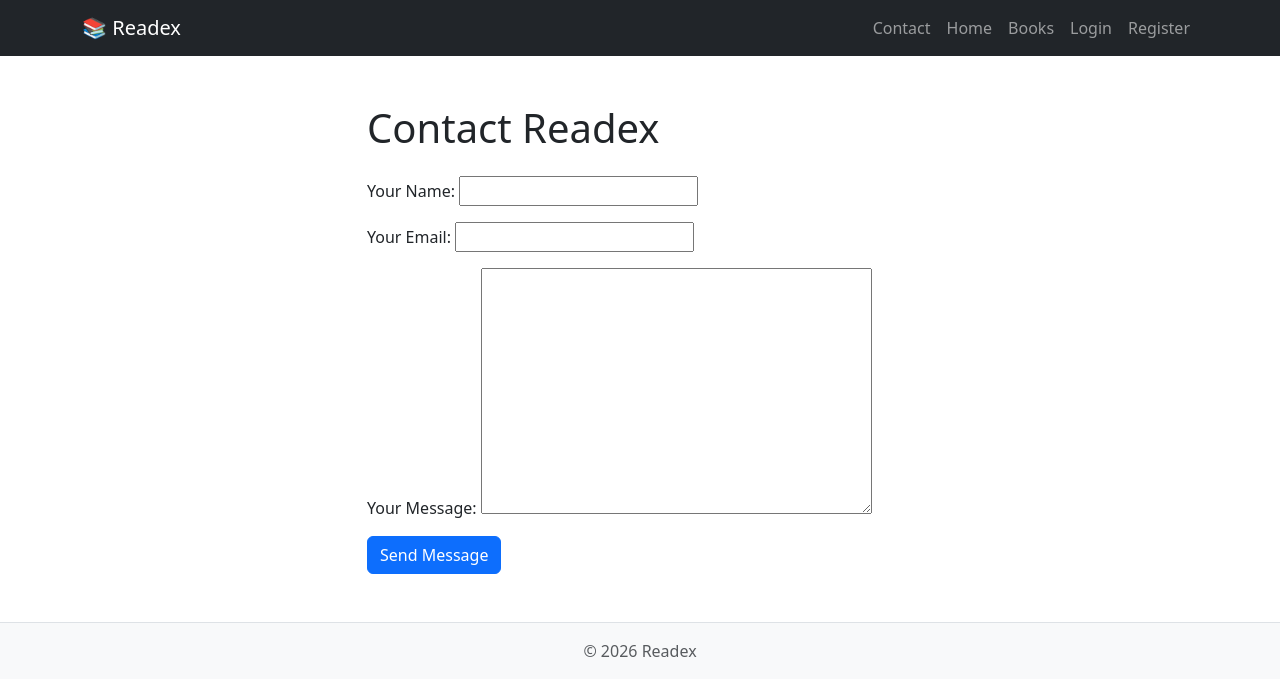
After one commit to Mohamad-sudo616/readex, a Django app: page /contact/ in a window 1280 px wide. The commit adds this page. Shown: the top 696 px of the page. Run offline with Django 5.2, Linux system fonts and the light colour scheme.

Commit message:
phase 14 and 15.1  have completd

```diff
--- /dev/null
+++ b/backend/apps/core/forms.py
@@ -0,0 +1,17 @@
+from django import forms
+
+
+class ContactForm(forms.Form):
+    name = forms.CharField(
+        max_length=100,
+        label="Your Name",
+    )
+
+    email = forms.EmailField(
+        label="Your Email",
+    )
+
+    message = forms.CharField(
+        widget=forms.Textarea,
+        label="Your Message",
+    )
--- a/backend/apps/core/urls.py
+++ b/backend/apps/core/urls.py
@@ -1,8 +1,11 @@
 from django.urls import path
-from .views import home
+
+from .views import contact, home
+
 
 app_name = "core"
 
 urlpatterns = [
     path("", home, name="home"),
+    path("contact/", contact, name="contact"),
 ]
--- a/backend/apps/core/views.py
+++ b/backend/apps/core/views.py
@@ -1,4 +1,42 @@
+from django.contrib import messages
+from django.core.mail import send_mail
 from django.shortcuts import render
+
+from .forms import ContactForm
+
 
 def home(request):
     return render(request, "home.html")
+
+
+def contact(request):
+    if request.method == "POST":
+        form = ContactForm(request.POST)
+
+        if form.is_valid():
+            name = form.cleaned_data["name"]
+            email = form.cleaned_data["email"]
+            message = form.cleaned_data["message"]
+
+            send_mail(
+                subject=f"Readex contact message from {name}",
+                message=message,
+                from_email=email,
+                recipient_list=["admin@readex.local"],
+            )
+
+            messages.success(
+                request,
+                "Your message has been sent successfully!",
+            )
+
+            form = ContactForm()
+
+    else:
+        form = ContactForm()
+
+    return render(
+        request,
+        "contact.html",
+        {"form": form},
+    )
--- a/backend/readex/settings.py
+++ b/backend/readex/settings.py
@@ -133,3 +133,5 @@ MEDIA_ROOT = BASE_DIR / "media"
 LOGIN_URL = "users:login"
 LOGIN_REDIRECT_URL = "core:home"
 LOGOUT_REDIRECT_URL = "core:home"
+
+EMAIL_BACKEND = "django.core.mail.backends.console.EmailBackend"
--- a/backend/templates/base.html
+++ b/backend/templates/base.html
@@ -33,6 +33,11 @@
 
                 <ul class="navbar-nav ms-auto">
 
+                    <li class="nav-item">
+    <a class="nav-link" href="{% url 'core:contact' %}">
+        Contact
+    </a>
+</li>
                     <li class="nav-item">
                         <a class="nav-link" href="{% url 'core:home' %}">Home</a>
                     </li>
@@ -76,8 +81,21 @@
     <!-- Main Content -->
     <main class="container my-5">
 
-        {% block content %}
-        {% endblock %}
+
+    {% if messages %}
+
+        {% for message in messages %}
+
+            <div class="alert alert-success" role="alert">
+                {{ message }}
+            </div>
+
+        {% endfor %}
+
+    {% endif %}
+
+    {% block content %}
+    {% endblock %}
 
     </main>
 
--- /dev/null
+++ b/backend/templates/contact.html
@@ -0,0 +1,31 @@
+{% extends "base.html" %}
+
+{% block title %}
+Contact | Readex
+{% endblock %}
+
+{% block content %}
+
+<div class="row justify-content-center">
+
+    <div class="col-md-8 col-lg-6">
+
+        <h1 class="mb-4">Contact Readex</h1>
+
+        <form method="post">
+
+            {% csrf_token %}
+
+            {{ form.as_p }}
+
+            <button type="submit" class="btn btn-primary">
+                Send Message
+            </button>
+
+        </form>
+
+    </div>
+
+</div>
+
+{% endblock %}
--- a/docker-compose.yml
+++ b/docker-compose.yml
@@ -11,7 +11,7 @@ services:
   web:
     build: ./backend
     container_name: readex_web
-    command: python manage.py runserver 0.0.0.0:8000
+    command: gunicorn readex.wsgi:application --bind 0.0.0.0:8000
     volumes:
       - ./backend:/app
       - ./backend/media:/app/media
```
